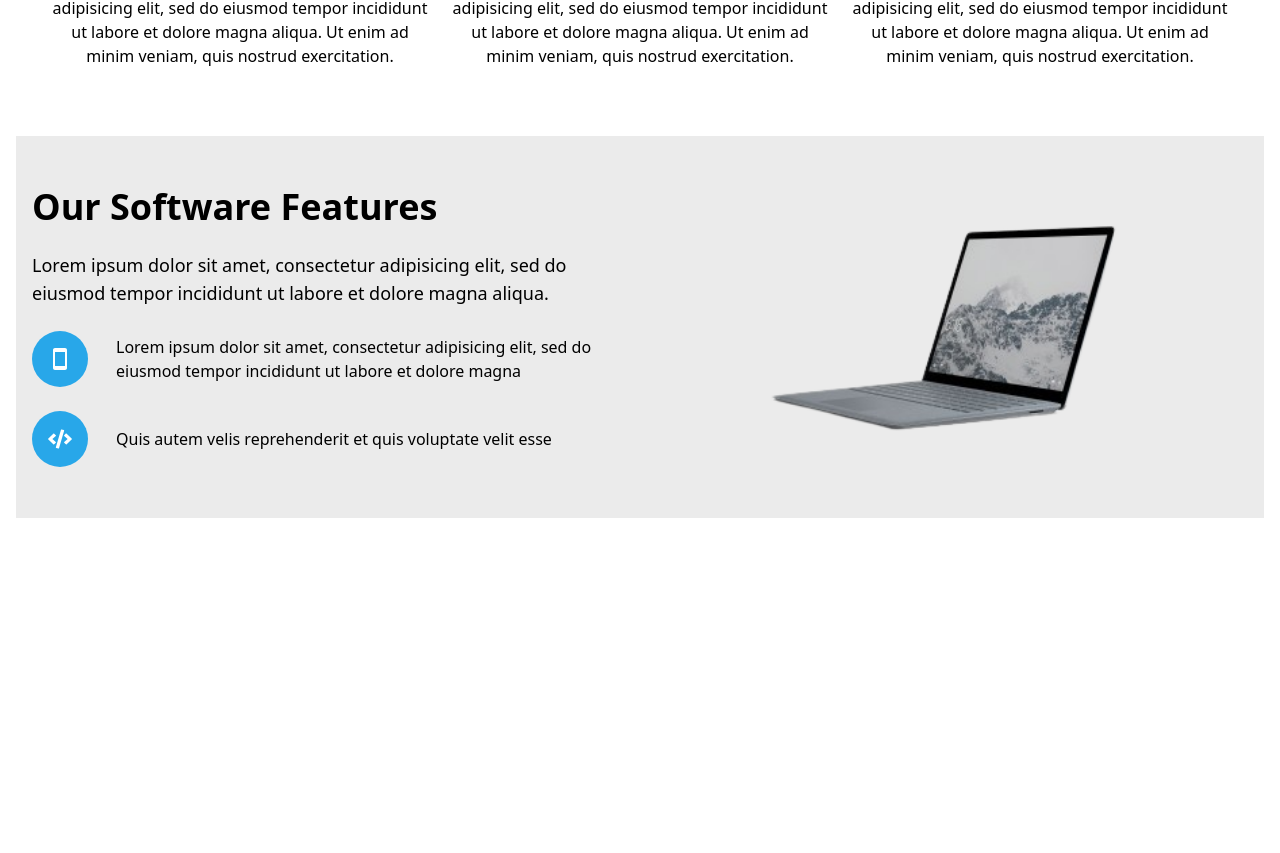
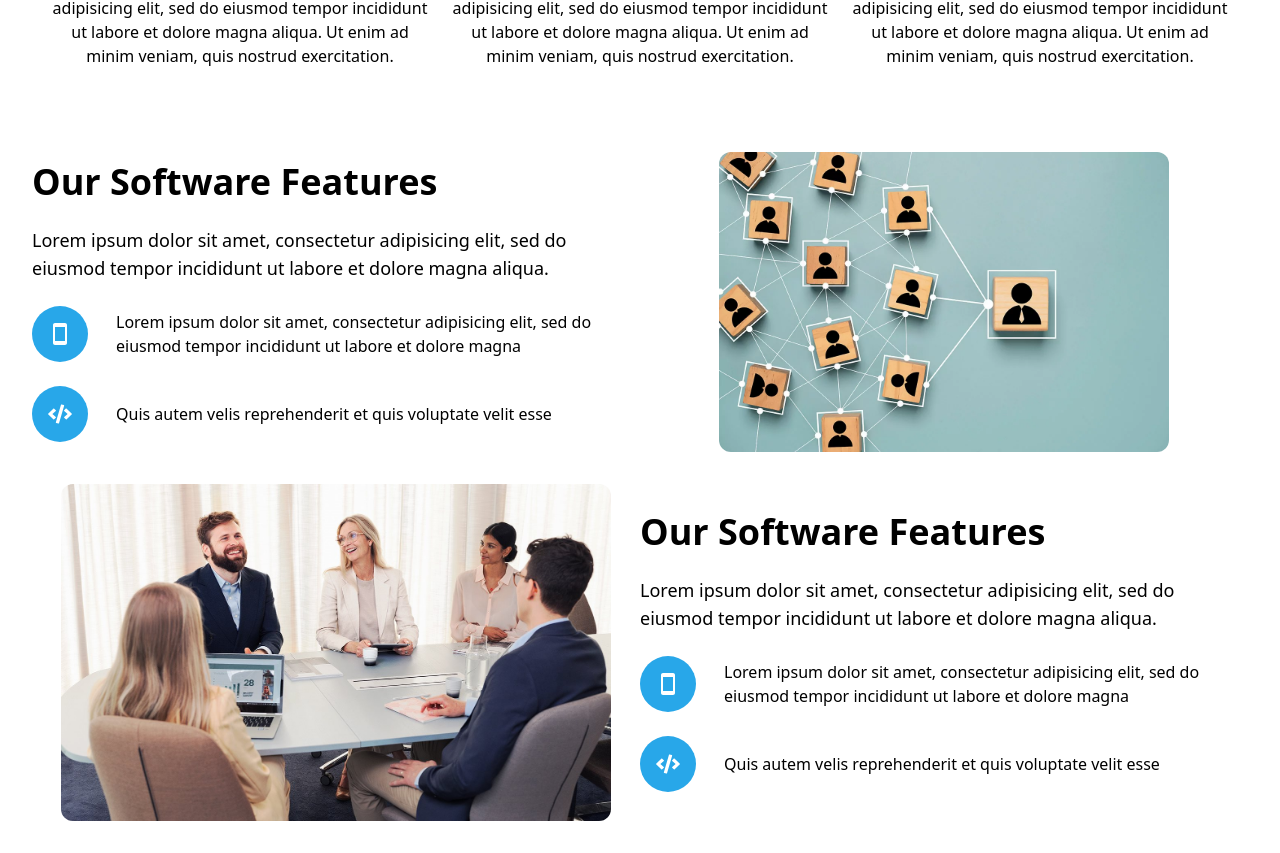
Before and after one commit to inouss24-dev/Landing-Page-1, a React (Vite) app: page / in a window 1280 px wide. Shown: the part 1136-1989 px from the top of the page. Before the commit the page ends 1670 px from the top, so only its background shows below. Built offline with nearby package versions, Linux system fonts and the light colour scheme.

Commit message:
update features

```diff
--- a/src/components/Features.jsx
+++ b/src/components/Features.jsx
@@ -1,10 +1,66 @@
 import { MdOutlineSmartphone } from "react-icons/md";
 import { FaCode } from "react-icons/fa";
-import Laptop from "../assets/Laptop.png";
+import Organisation from "../assets/Beratung-fuer-Organisation.webp";
+import meeting from "../assets/meeting.jpg";
 
 function Features() {
   return (
-    <div className="bg-[#80808028] flex flex-col items-center p-4 gap-y-8 md:flex-row">
+    <>
+      <div className="bg-[#fff] flex flex-col items-center p-4 gap-y-8 md:flex-row rounded-sm">
+        <div className="md:w-1/2 md:flex md:flex-col md:items-start gap-y-6">
+          <div>
+            <h1 className="text-4xl text-black font-bold text-center md:text-left">
+              Our Software Features
+            </h1>
+          </div>
+          <div>
+            <p className="text-lg text-center md:text-left text-black">
+              Lorem ipsum dolor sit amet, consectetur adipisicing elit, sed do
+              eiusmod tempor incididunt ut labore et dolore magna aliqua.
+            </p>
+          </div>
+
+          <div className="flex items-center space-x-4 md:space-x-7">
+            <span className="bg-[#28a7e9] rounded-full p-4">
+              <MdOutlineSmartphone className="text-[#ffff] text-2xl " />
+            </span>
+            <p className="text-center md:text-left text-black">
+              Lorem ipsum dolor sit amet, consectetur adipisicing elit, sed do
+              eiusmod tempor incididunt ut labore et dolore magna
+            </p>
+          </div>
+
+          <div className="flex items-center space-x-4 md:space-x-7">
+            <span className="bg-[#28a7e9] rounded-full p-4">
+              <FaCode className="text-[#ffff] text-2xl" />
+            </span>
+            <p className="text-center md:text-left text-black">
+              Quis autem velis reprehenderit et quis voluptate velit esse
+            </p>
+          </div>
+        </div>
+
+        <div className="md:w-1/2 md:flex md:justify-center mt-8 md:mt-0">
+          <img
+            height={450}
+            width={450}
+            src={Organisation}
+            alt="Laptop"
+            className="max-w-full h-auto rounded-xl hover:shadow-lg hover:scale-105 duration-300 transition-all"
+          />
+        </div>
+      </div>
+
+      <div className="bg-[#ffff] flex flex-col items-center p-4 gap-y-8 md:flex-row">
+        <div className="md:w-1/2 md:flex md:justify-center mt-8 md:mt-0">
+          <img
+            height={550}
+            width={550}
+            src={meeting}
+            alt="Laptop"
+            className="max-w-full h-auto rounded-xl hover:shadow-lg hover:scale-105 duration-300 transition-all"
+          />
+        </div>
         <div className="md:w-1/2 md:flex md:flex-col md:items-start gap-y-6">
           <div>
             <h1 className="text-4xl text-black font-bold text-center md:text-left">
@@ -37,17 +93,8 @@ function Features() {
             </p>
           </div>
         </div>
-
-      <div className="md:w-1/2 md:flex md:justify-center mt-8 md:mt-0">
-        <img
-        height={350}
-        width={350}
-          src={Laptop}
-          alt="Laptop"
-          className="max-w-full h-auto rounded-xl hover:shadow-lg hover:scale-105 duration-300 transition-all"
-        />
       </div>
-    </div>
+    </>
   );
 }
 
```
Also changed, not shown: src/assets/Beratung-fuer-Organisation.webp (added), src/assets/meeting.jpg (added). Lines whose indentation alone changed are shown as unchanged.
